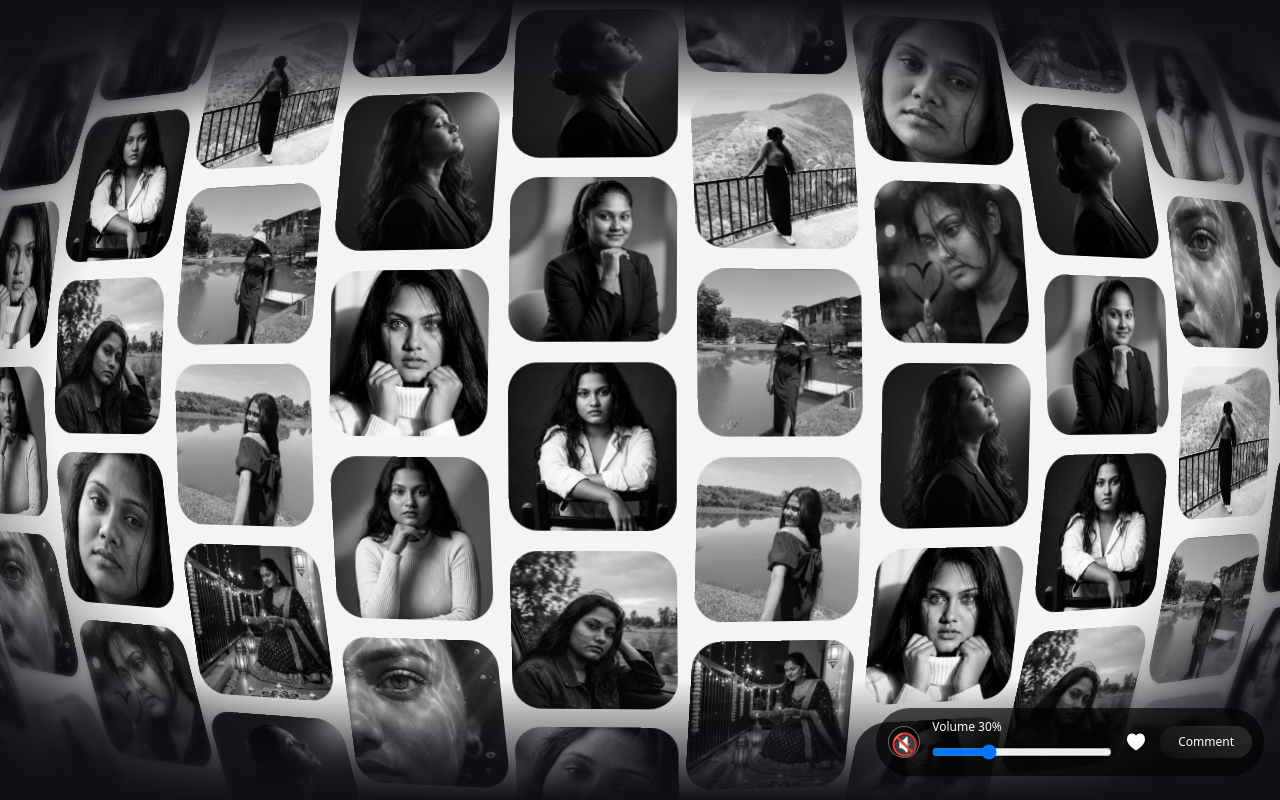
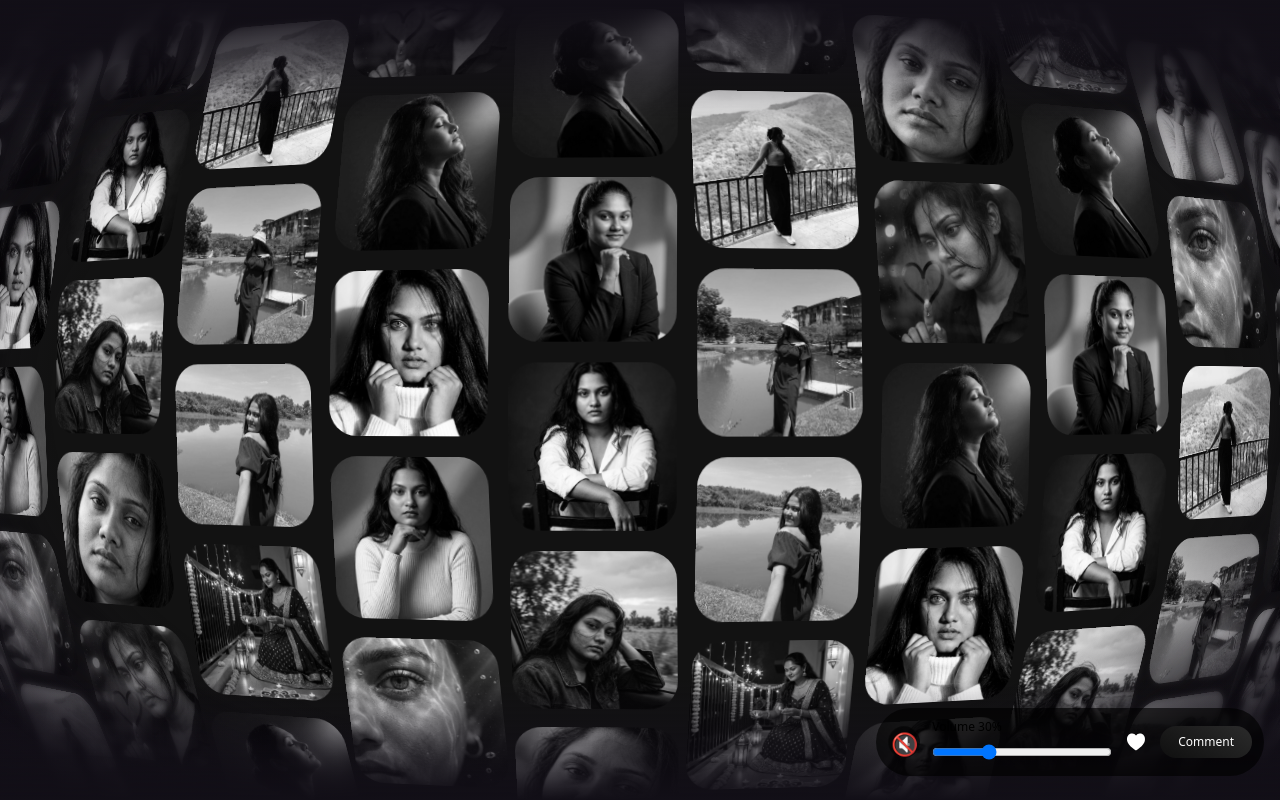
Before and after one commit to Manuri-Rasara/NavodaPortfolio, a Next.js app: page /GalleryPage in a window 1280 px wide. Built offline with nearby package versions, Linux system fonts and the light colour scheme.

Commit message:
Gallery Added and fixed errors 2 change theme

```diff
--- a/app/GalleryPage/page.tsx
+++ b/app/GalleryPage/page.tsx
@@ -128,6 +128,7 @@ export default function Page() {
       ) : (
         <div
           style={{
+            background: "#121212",
             width: "100vw",
             height: "100vh",
             position: "relative",
@@ -155,7 +156,7 @@ export default function Page() {
               padding: "10px 12px",
               borderRadius: 999,
               background: "rgba(0,0,0,0.65)",
-              color: "#fff",
+              color: "#000000ff",
               zIndex: 10,
             }}
           >
@@ -165,9 +166,9 @@ export default function Page() {
                 width: 32,
                 height: 32,
                 borderRadius: "50%",
-                border: "1px solid rgba(255,255,255,0.4)",
+                border: "1px solid rgba(15, 15, 15, 0.4)",
                 background: "rgba(0,0,0,0.6)",
-                color: "#fff",
+                color: "#000000ff",
                 fontSize: 22,
                 cursor: "pointer",
                 display: "grid",
```
